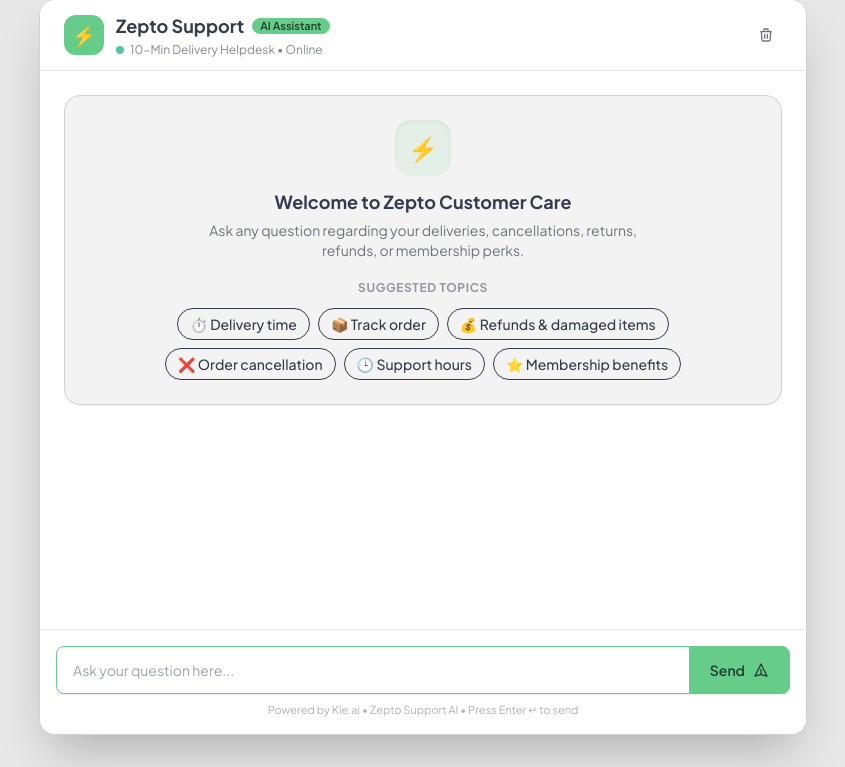
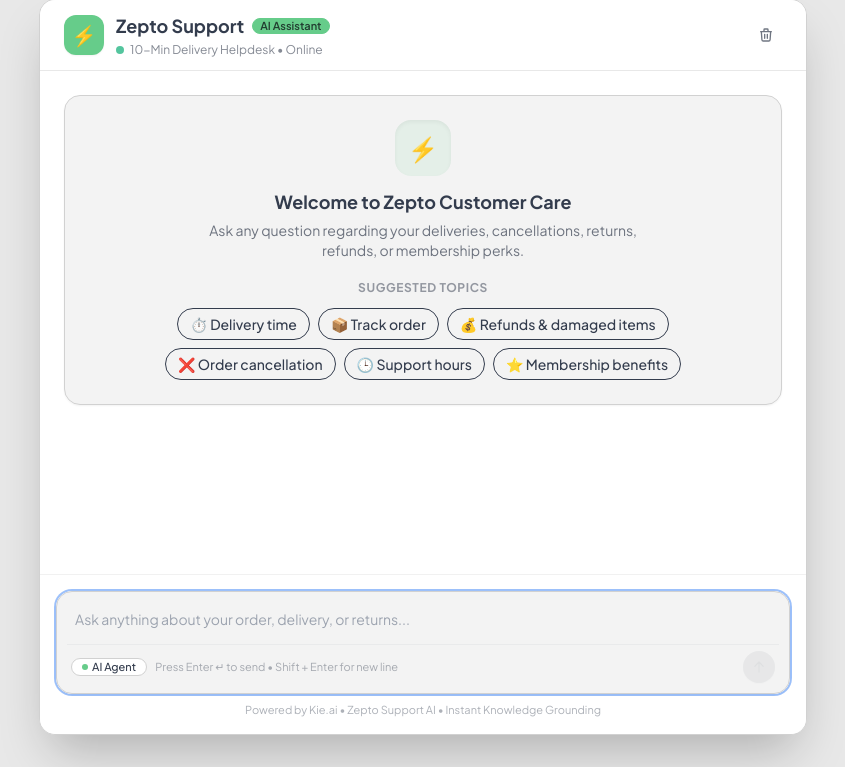
Before and after one commit to Ash-Blanc/zepto-support-assistant, a Flask app: page / in a window 1280 px wide. Shown: the part 33-800 px from the top of the page, without its empty margins (217-1062 px from the left). Run offline with Flask 3, Linux system fonts and the light colour scheme; some libraries are stand-ins or nearby versions.

Commit message:
feat(ui): modern AI chat prompt card with auto-growing textarea and circular submit button

```diff
--- a/templates/index.html
+++ b/templates/index.html
@@ -86,25 +86,43 @@
 
         </main>
 
-        <!-- Input Footer Area -->
-        <footer class="p-3 sm:p-4 bg-base-100 border-t border-base-200">
-            <div class="join w-full shadow-sm">
-                <input
+        <!-- Input Footer Area (Modern AI Chat App Design) -->
+        <footer class="p-3 sm:p-4 bg-base-100 border-t border-base-200/60">
+            <div class="bg-base-200/50 hover:bg-base-200/70 focus-within:bg-base-100 border border-base-300 focus-within:border-primary/50 focus-within:ring-2 focus-within:ring-primary/20 rounded-2xl p-2 sm:p-2.5 transition-all duration-200 shadow-sm">
+                <textarea
                     id="question"
-                    type="text"
-                    placeholder="Ask your question here..."
-                    class="input input-bordered join-item flex-1 focus:outline-none focus:border-primary text-sm bg-base-100"
+                    rows="1"
+                    placeholder="Ask anything about your order, delivery, or returns..."
+                    class="w-full bg-transparent border-0 focus:outline-none focus:ring-0 text-sm text-base-content placeholder:text-base-content/45 resize-none py-1.5 px-2 max-h-32 min-h-[38px] leading-relaxed block"
                     autocomplete="off"
-                />
-                <button id="send-btn" onclick="askQuestion()" class="btn btn-primary join-item gap-2 px-5">
-                    <span>Send</span>
-                    <svg xmlns="http://www.w3.org/2000/svg" class="h-4 w-4" fill="none" viewBox="0 0 24 24" stroke="currentColor">
-                        <path stroke-linecap="round" stroke-linejoin="round" stroke-width="2" d="M12 19l9 2-9-18-9 18 9-2zm0 0v-8" />
-                    </svg>
-                </button>
+                ></textarea>
+
+                <div class="flex items-center justify-between pt-1.5 px-1 border-t border-base-content/5 mt-1">
+                    <div class="flex items-center gap-2 text-xs text-base-content/50">
+                        <span class="badge badge-ghost badge-sm gap-1 text-[11px] font-medium py-2 px-2.5 bg-base-100 border-base-300">
+                            <span class="w-1.5 h-1.5 rounded-full bg-primary inline-block"></span>
+                            AI Agent
+                        </span>
+                        <span class="hidden sm:inline text-[11px] text-base-content/40">
+                            Press Enter ↵ to send &bull; Shift + Enter for new line
+                        </span>
+                    </div>
+
+                    <button
+                        id="send-btn"
+                        onclick="askQuestion()"
+                        class="btn btn-circle btn-primary btn-sm h-8 w-8 min-h-8 shadow-sm transition-all duration-200 disabled:opacity-30 disabled:bg-base-300 disabled:text-base-content/40"
+                        title="Send message"
+                        disabled
+                    >
+                        <svg xmlns="http://www.w3.org/2000/svg" viewBox="0 0 20 20" fill="currentColor" class="w-4 h-4">
+                            <path fill-rule="evenodd" d="M10 17a.75.75 0 0 1-.75-.75V5.612L5.29 9.77a.75.75 0 0 1-1.08-1.04l5.25-5.5a.75.75 0 0 1 1.08 0l5.25 5.5a.75.75 0 1 1-1.08 1.04l-3.96-4.158V16.25A.75.75 0 0 1 10 17Z" clip-rule="evenodd" />
+                        </svg>
+                    </button>
+                </div>
             </div>
             <div class="text-center text-[11px] text-base-content/40 mt-2">
-                Powered by Kie.ai &bull; Zepto Support AI &bull; Press Enter ↵ to send
+                Powered by Kie.ai &bull; Zepto Support AI &bull; Instant Knowledge Grounding
             </div>
         </footer>
 
@@ -142,8 +160,15 @@
             return html;
         }
 
+        function updateSendButton() {
+            const hasText = input.value.trim().length > 0;
+            btn.disabled = !hasText;
+        }
+
         function handleQuickPrompt(text) {
             input.value = text;
+            input.style.height = "auto";
+            updateSendButton();
             askQuestion();
         }
 
@@ -153,6 +178,8 @@
                 chatBox.appendChild(welcomeCard);
             }
             input.value = "";
+            input.style.height = "auto";
+            updateSendButton();
             input.focus();
         }
 
@@ -189,6 +216,8 @@
             `;
             chatBox.appendChild(userMsgEl);
             input.value = "";
+            input.style.height = "auto";
+            updateSendButton();
             chatBox.scrollTop = chatBox.scrollHeight;
 
             // Append Typing Loading Indicator using daisyUI chat-start
@@ -254,22 +283,32 @@
                 chatBox.scrollTop = chatBox.scrollHeight;
                 console.error(error);
             } finally {
-                btn.disabled = false;
                 input.disabled = false;
+                updateSendButton();
                 input.focus();
             }
         }
 
-        // Enter to send
+        // Auto-expand textarea on typing & update button state
+        input.addEventListener("input", function() {
+            this.style.height = "auto";
+            this.style.height = Math.min(this.scrollHeight, 120) + "px";
+            updateSendButton();
+        });
+
+        // Enter to send (Shift + Enter for new line)
         input.addEventListener("keydown", function(event) {
-            if (event.key === "Enter") {
+            if (event.key === "Enter" && !event.shiftKey) {
                 event.preventDefault();
-                askQuestion();
+                if (!btn.disabled) {
+                    askQuestion();
+                }
             }
         });
 
         // Focus input on load
         window.addEventListener("DOMContentLoaded", () => {
+            updateSendButton();
             input.focus();
         });
     </script>
```
